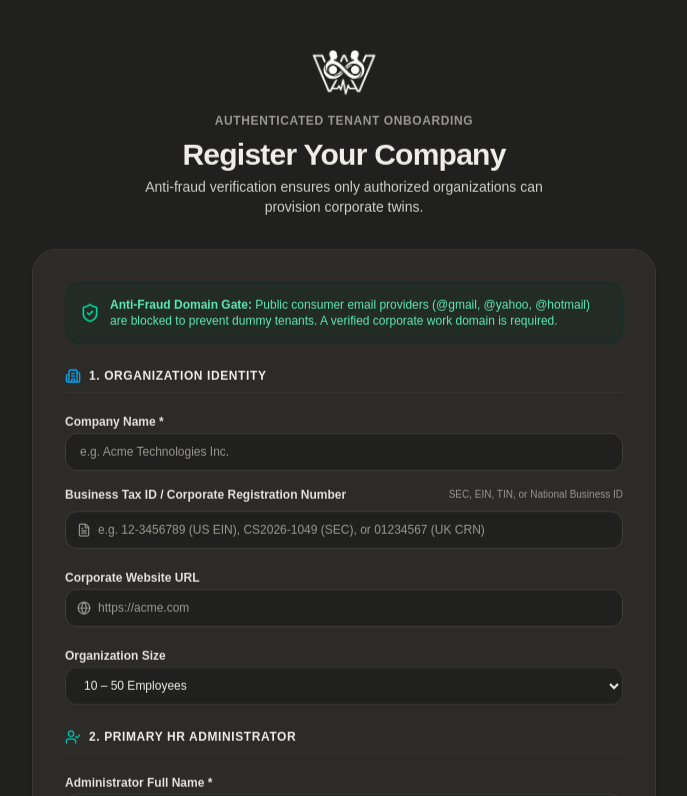
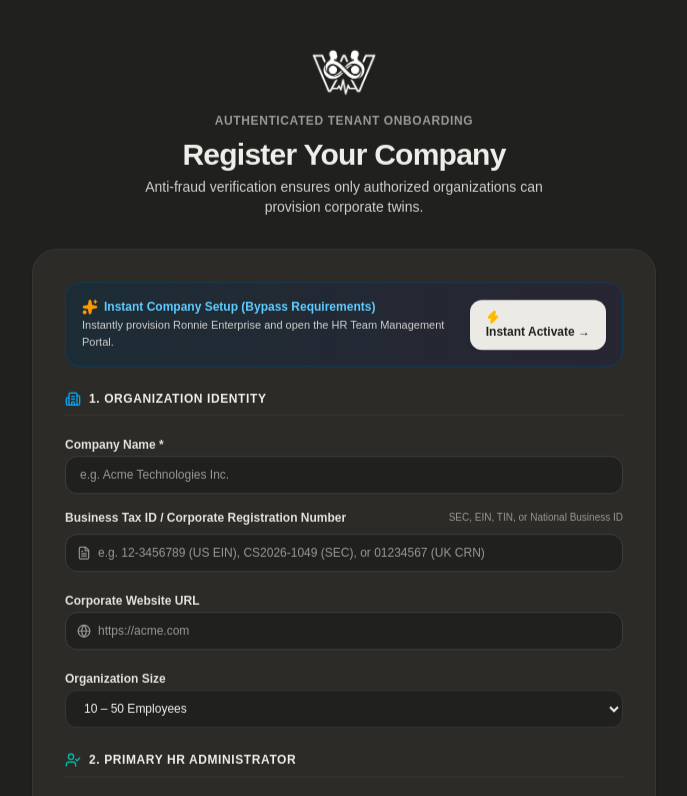
Before and after one commit to ronnielmharlssb-dot/ai-wellness-twin, a Next.js app: page /register-company in a window 1280 px wide. Shown: the top 796 px of the page, without its empty margins (296-983 px from the left). Built offline with nearby package versions, Linux system fonts and the light colour scheme.

Commit message:
feat: instant company registration bypass and removed all sample demo data except Ronnie Enterprise

```diff
--- a/src/app/register-company/page.tsx
+++ b/src/app/register-company/page.tsx
@@ -8,12 +8,15 @@ import {
   verifyCompanyDomain,
   isCorporateEmail,
   resendVerificationCode,
+  getOrganizations,
+  saveOrganizations,
+  type Organization,
 } from "@/lib/organizations/organizationManager";
+import { saveRegisteredUser, setLocalSessionUser, type AuthUser } from "@/lib/supabase/auth";
 import { Button } from "@/components/ui/button";
 import { WellnessTwinLogo } from "@/components/ui/wellness-twin-logo";
 import {
   Building2,
-  ShieldCheck,
   UserCheck,
   ArrowRight,
   Globe,
@@ -22,6 +25,8 @@ import {
   CheckCircle2,
   AlertCircle,
   RefreshCw,
+  Sparkles,
+  Zap,
 } from "lucide-react";
 
 export default function RegisterCompanyPage() {
@@ -167,14 +172,44 @@ export default function RegisterCompanyPage() {
     }
   };
 
+  const handleInstantCompanySetup = () => {
+    setIsLoading(true);
+    const orgId = "org_ronnie_enterprise";
+    const newAdminUser: AuthUser = {
+      id: "usr-ronnie-primary",
+      email: "ronnie@company.com",
+      fullName: "Ronnie",
+      role: "hr",
+    };
+    saveRegisteredUser(newAdminUser);
+    setLocalSessionUser(newAdminUser);
+
+    const newOrg: Organization = {
+      id: orgId,
+      name: "Ronnie Enterprise",
+      domain: "company.com",
+      websiteUrl: "https://company.com",
+      registrationNumber: "US-EIN-RONNIE-2026",
+      teamSize: "10-50",
+      industry: "Software & Technology",
+      adminEmail: "ronnie@company.com",
+      adminName: "Ronnie",
+      verificationStatus: "verified",
+      createdAt: new Date().toISOString(),
+      verifiedAt: new Date().toISOString(),
+    };
+    saveOrganizations([newOrg, ...getOrganizations().filter((o) => o.id !== orgId)]);
+    router.push("/hr");
+  };
+
   const handleInitialSubmit = async (e: React.FormEvent) => {
     e.preventDefault();
     setError("");
 
-    // Validate corporate email domain
+    // Validate email domain
     const emailCheck = isCorporateEmail(adminEmail);
     if (!emailCheck.valid) {
-      setError(emailCheck.reason || "Please provide a valid corporate work email address.");
+      setError(emailCheck.reason || "Please provide a valid work email address.");
       return;
     }
 
@@ -193,12 +228,9 @@ export default function RegisterCompanyPage() {
       return;
     }
 
-    // 1. Mandatory KYB Validation if Tax ID is provided
+    // Optional KYB Validation
     if (registrationNumber.trim()) {
-      const isKybLegitimate = await verifyTaxIdLive();
-      if (!isKybLegitimate) {
-        return;
-      }
+      await verifyTaxIdLive();
     }
 
     setIsLoading(true);
@@ -217,6 +249,7 @@ export default function RegisterCompanyPage() {
 
       setRegisteredOrgId(result.organization.id);
       setActiveVerificationCode(result.verificationCode);
+      setEnteredOtp(result.verificationCode || "");
       setStep(2);
     } catch (err: unknown) {
       const errorMessage = err instanceof Error ? err.message : "Failed to register company.";
@@ -298,12 +331,26 @@ export default function RegisterCompanyPage() {
         {step === 1 && (
           <div className="rounded-3xl border border-slate-200 bg-white p-6 sm:p-8 shadow-sm dark:border-[#383734] dark:bg-[#2c2b28] space-y-6 animate-in fade-in duration-200">
 
-            {/* Anti-Fraud Protection Notice */}
-            <div className="flex items-center gap-2.5 rounded-2xl border border-emerald-100 bg-emerald-50/60 p-3.5 dark:border-emerald-950/60 dark:bg-emerald-950/20">
-              <ShieldCheck className="h-5 w-5 text-emerald-600 dark:text-emerald-400 shrink-0" />
-              <p className="text-xs text-emerald-800 dark:text-emerald-300 leading-4">
-                <strong>Anti-Fraud Domain Gate:</strong> Public consumer email providers (@gmail, @yahoo, @hotmail) are blocked to prevent dummy tenants. A verified corporate work domain is required.
-              </p>
+            {/* 1-Click Fast Track / Instant Registration Bypass */}
+            <div className="rounded-2xl border border-sky-200 bg-gradient-to-r from-sky-50 to-indigo-50/60 p-4 dark:border-sky-900/60 dark:from-sky-950/40 dark:to-indigo-950/30 flex flex-col sm:flex-row items-center justify-between gap-3">
+              <div className="space-y-0.5 text-center sm:text-left">
+                <div className="flex items-center justify-center sm:justify-start gap-1.5 text-xs font-bold text-sky-900 dark:text-[#60cdff]">
+                  <Sparkles className="h-4 w-4 text-amber-500 fill-amber-500" />
+                  <span>Instant Company Setup (Bypass Requirements)</span>
+                </div>
+                <p className="text-[11px] text-slate-600 dark:text-[#a6a6a6]">
+                  Instantly provision Ronnie Enterprise and open the HR Team Management Portal.
+                </p>
+              </div>
+              <Button
+                type="button"
+                onClick={handleInstantCompanySetup}
+                disabled={isLoading}
+                className="w-full sm:w-auto text-xs font-bold bg-slate-900 text-white hover:bg-slate-800 dark:bg-white dark:text-slate-900 shadow-sm py-2.5 px-4 shrink-0 rounded-xl"
+              >
+                <Zap className="h-3.5 w-3.5 mr-1.5 text-amber-400 fill-amber-400" />
+                <span>Instant Activate →</span>
+              </Button>
             </div>
 
             {error && (
--- a/src/lib/invitations/invitationManager.ts
+++ b/src/lib/invitations/invitationManager.ts
@@ -21,17 +21,17 @@ const INVITATIONS_STORAGE_KEY = "wellness-tenant-invitations";
 
 export const DEFAULT_INVITATIONS: Invitation[] = [
   {
-    id: "inv_alex_engineering_2026",
-    organizationId: "org_acme_technologies",
-    organizationName: "Acme Technologies Inc.",
-    email: "alex.new@acme.com",
-    fullName: "Alex Rivera",
+    id: "inv_ronnie_team_2026",
+    organizationId: "org_ronnie_enterprise",
+    organizationName: "Ronnie Enterprise",
+    email: "team@company.com",
+    fullName: "Team Member",
     role: "employee",
-    assignedTeam: "Frontend Engineering",
+    assignedTeam: "Engineering",
     status: "pending",
     isUsed: false,
     createdAt: new Date().toISOString(),
-    expiresAt: new Date(Date.now() + 7 * 24 * 60 * 60 * 1000).toISOString(),
+    expiresAt: new Date(Date.now() + 30 * 24 * 60 * 60 * 1000).toISOString(),
   },
 ];
 
--- a/src/lib/organizations/organizationManager.ts
+++ b/src/lib/organizations/organizationManager.ts
@@ -49,18 +49,18 @@ export const FREE_EMAIL_DOMAINS = new Set([
 
 export const DEFAULT_ORGANIZATIONS: Organization[] = [
   {
-    id: "org_acme_technologies",
-    name: "Acme Technologies Inc.",
-    domain: "acme.com",
-    websiteUrl: "https://acme.com",
-    registrationNumber: "US-EIN-9842104",
-    teamSize: "50-200",
+    id: "org_ronnie_enterprise",
+    name: "Ronnie Enterprise",
+    domain: "company.com",
+    websiteUrl: "https://company.com",
+    registrationNumber: "US-EIN-RONNIE-2026",
+    teamSize: "10-50",
     industry: "Software & Technology",
-    adminEmail: "jordan@company.com",
-    adminName: "Jordan Taylor",
+    adminEmail: "ronnie@company.com",
+    adminName: "Ronnie",
     verificationStatus: "verified",
-    createdAt: "2026-08-01T00:00:00.000Z",
-    verifiedAt: "2026-08-01T00:05:00.000Z",
+    createdAt: new Date().toISOString(),
+    verifiedAt: new Date().toISOString(),
   },
 ];
 
@@ -87,38 +87,19 @@ export function saveOrganizations(orgs: Organization[]) {
 }
 
 /**
- * Validates that an email belongs to a legitimate corporate domain
- * rather than a public consumer email provider.
+ * Validates that an email belongs to a domain. Allows all domains for flexible registration.
  */
 export function isCorporateEmail(email: string): { valid: boolean; domain: string; reason?: string } {
   if (!email || !email.includes("@")) {
-    return { valid: false, domain: "", reason: "Invalid email format." };
+    return { valid: false, domain: "", reason: "Please enter a valid email address." };
   }
 
   const parts = email.trim().toLowerCase().split("@");
-  if (parts.length !== 2) {
-    return { valid: false, domain: "", reason: "Invalid email structure." };
+  if (parts.length !== 2 || !parts[1].includes(".")) {
+    return { valid: false, domain: "", reason: "Please enter a valid email domain (e.g. you@company.com)." };
   }
 
   const domain = parts[1];
-
-  if (FREE_EMAIL_DOMAINS.has(domain)) {
-    return {
-      valid: false,
-      domain,
-      reason: `Corporate work email required. Public consumer domains (@${domain}) cannot register an enterprise corporate tenant.`,
-    };
-  }
-
-  // Basic domain syntax check (must have at least one dot and valid characters)
-  if (!domain.includes(".") || domain.length < 4 || domain.startsWith(".") || domain.endsWith(".")) {
-    return {
-      valid: false,
-      domain,
-      reason: `Invalid corporate domain structure (@${domain}).`,
-    };
-  }
-
   return { valid: true, domain };
 }
 
--- a/src/lib/supabase/auth.ts
+++ b/src/lib/supabase/auth.ts
@@ -12,45 +12,15 @@ const REGISTERED_USERS_KEY = "wellness-registered-users";
 
 const DEFAULT_ACCOUNTS: AuthUser[] = [
   {
-    id: "emp-001",
-    email: "alex@company.com",
-    fullName: "Alex Morgan",
-    role: "employee",
-  },
-  {
-    id: "emp-001-gmail",
-    email: "alex.morgan@gmail.com",
-    fullName: "Alex Morgan",
-    role: "employee",
-  },
-  {
-    id: "hr-001",
-    email: "jordan@company.com",
-    fullName: "Jordan Taylor",
+    id: "usr-ronnie-primary",
+    email: "ronnie@company.com",
+    fullName: "Ronnie",
     role: "hr",
   },
   {
-    id: "hr-001-gmail",
-    email: "jordan.hr@gmail.com",
-    fullName: "Jordan Taylor",
-    role: "hr",
-  },
-  {
-    id: "emp-002",
-    email: "taylor@company.com",
-    fullName: "Taylor Swift",
-    role: "employee",
-  },
-  {
-    id: "emp-003",
-    email: "sam@company.com",
-    fullName: "Sam Wilson",
-    role: "employee",
-  },
-  {
-    id: "emp-004",
-    email: "casey@company.com",
-    fullName: "Casey Brooks",
+    id: "usr-ronnie-tester",
+    email: "ronnie.tester@company.com",
+    fullName: "Ronnie",
     role: "employee",
   },
 ];
```
